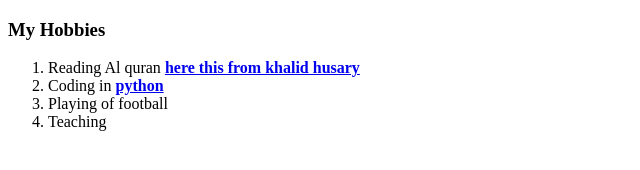
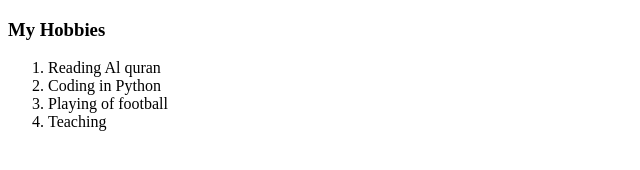
Before and after one commit to usman3721/my-cv, a plain HTML site: page hobbies.html in a window 1280 px wide. Shown: the whole page, without its empty margins (0-640 px from the left). Drawn offline with Linux system fonts and the light colour scheme.

Commit message:
little change in hobbies

```diff
--- a/hobbies.html
+++ b/hobbies.html
@@ -9,8 +9,8 @@
 <body>
     <h3>My Hobbies</h3>
     <ol>
-        <li>Reading Al quran <strong><a href="https://www.youtube.com/watch?v=HAiPsm7hyEg&t=211s">here this from khalid husary</a></li></strong>
-        <li>Coding in <strong><a href ="https://en.wikipedia.org/wiki/Python_(programming_language)">python</a></li></strong>
+        <li>Reading Al quran </li>
+        <li>Coding in Python</li>
         <li>Playing of football</li>
         <li>Teaching</li>
     </ol>
```
